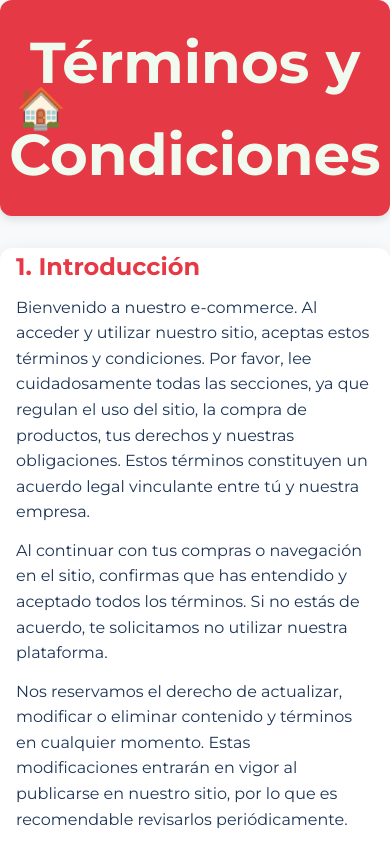
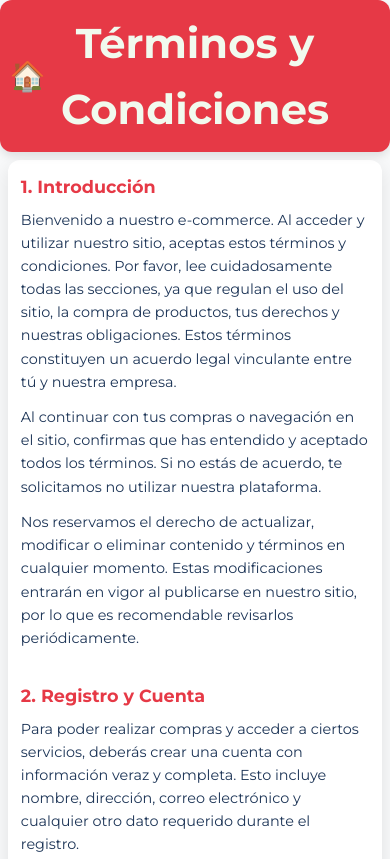
Before and after one commit to tizianoluziramos/Trabajo-Final-Front, a website built with Vite: page src/eula/index.html in a window 390 px wide. Shown: the top 859 px of the page. Built offline with nearby package versions, Linux system fonts and the light colour scheme.

Commit message:
modified:   src/eula/style.css modified:   src/pay/script.js

```diff
--- a/src/eula/style.css
+++ b/src/eula/style.css
@@ -128,3 +128,63 @@ body.dark header {
 body.dark h2 {
   color: #ff6b81;
 }
+
+@media (max-width: 900px) {
+  header {
+    font-size: 1.5rem;
+    padding: 0.8rem 1.5rem;
+  }
+
+  .home-btn {
+    font-size: 2rem;
+    left: 0.8rem;
+  }
+
+  main {
+    margin: 1rem;
+    padding: 1rem;
+  }
+
+  h2 {
+    font-size: 1.3rem;
+  }
+
+  p {
+    font-size: 0.95rem;
+  }
+
+  button {
+    padding: 0.4rem 0.8rem;
+    font-size: 0.9rem;
+  }
+}
+
+@media (max-width: 600px) {
+  header {
+    font-size: 1.3rem;
+    padding: 0.6rem 1rem;
+  }
+
+  .home-btn {
+    font-size: 1.8rem;
+    left: 0.6rem;
+  }
+
+  main {
+    margin: 0.5rem;
+    padding: 0.8rem;
+  }
+
+  h2 {
+    font-size: 1.1rem;
+  }
+
+  p {
+    font-size: 0.9rem;
+  }
+
+  button {
+    padding: 0.3rem 0.6rem;
+    font-size: 0.85rem;
+  }
+}
--- a/src/pay/script.js
+++ b/src/pay/script.js
@@ -159,9 +159,6 @@ const CheckoutPage = {
       const amountToPay = this.total;
 
       setTimeout(() => {
-        const success = Math.random() > 0.1;
-
-        if (success) {
         const cardNumber = document
           .getElementById("cardNumber")
           .value.replace(/\s+/g, "");
@@ -169,9 +166,6 @@ const CheckoutPage = {
         localStorage.setItem("paymentMethod", cardType);
 
         resolve(`Pago exitoso de ${amountToPay.toFixed(2)}`);
-        } else {
-          reject("Error en el pago, inténtalo de nuevo");
-        }
       }, 2000);
     });
   },
```
Lines whose indentation alone changed are shown as unchanged.
